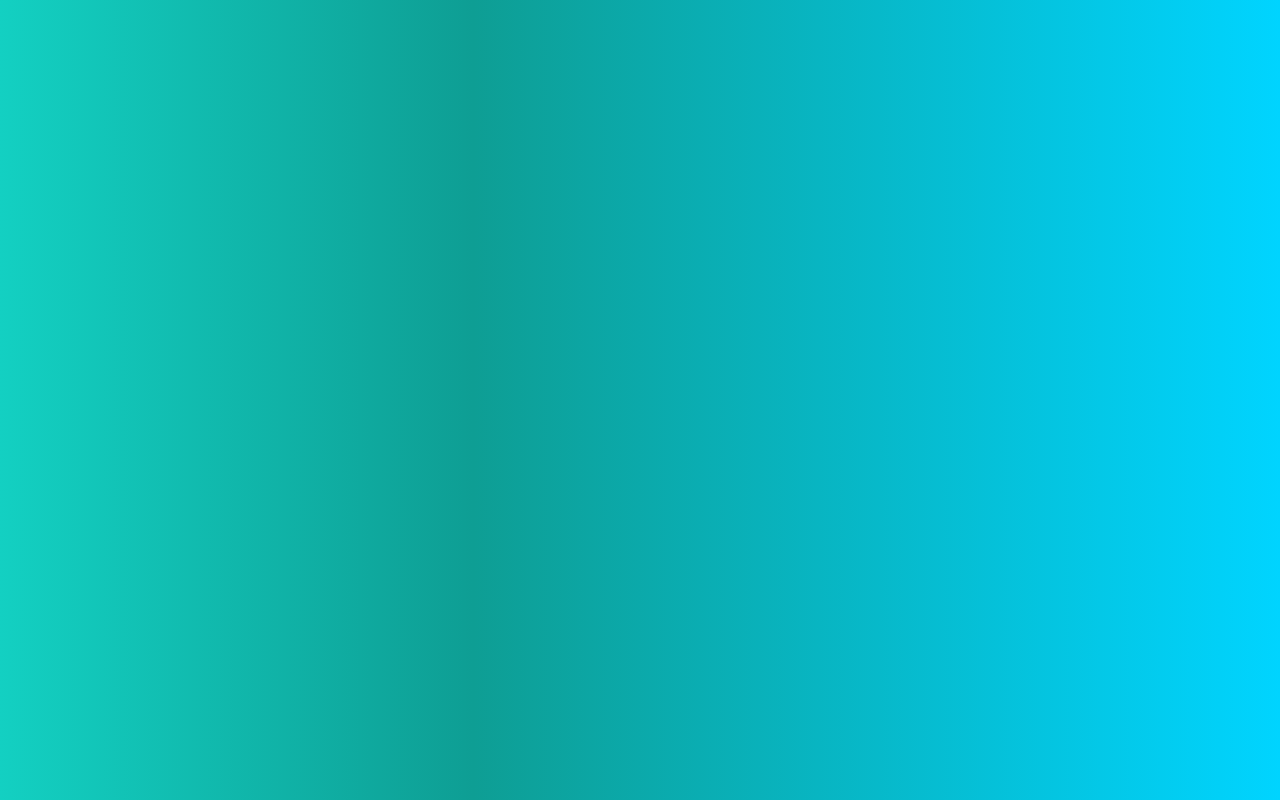
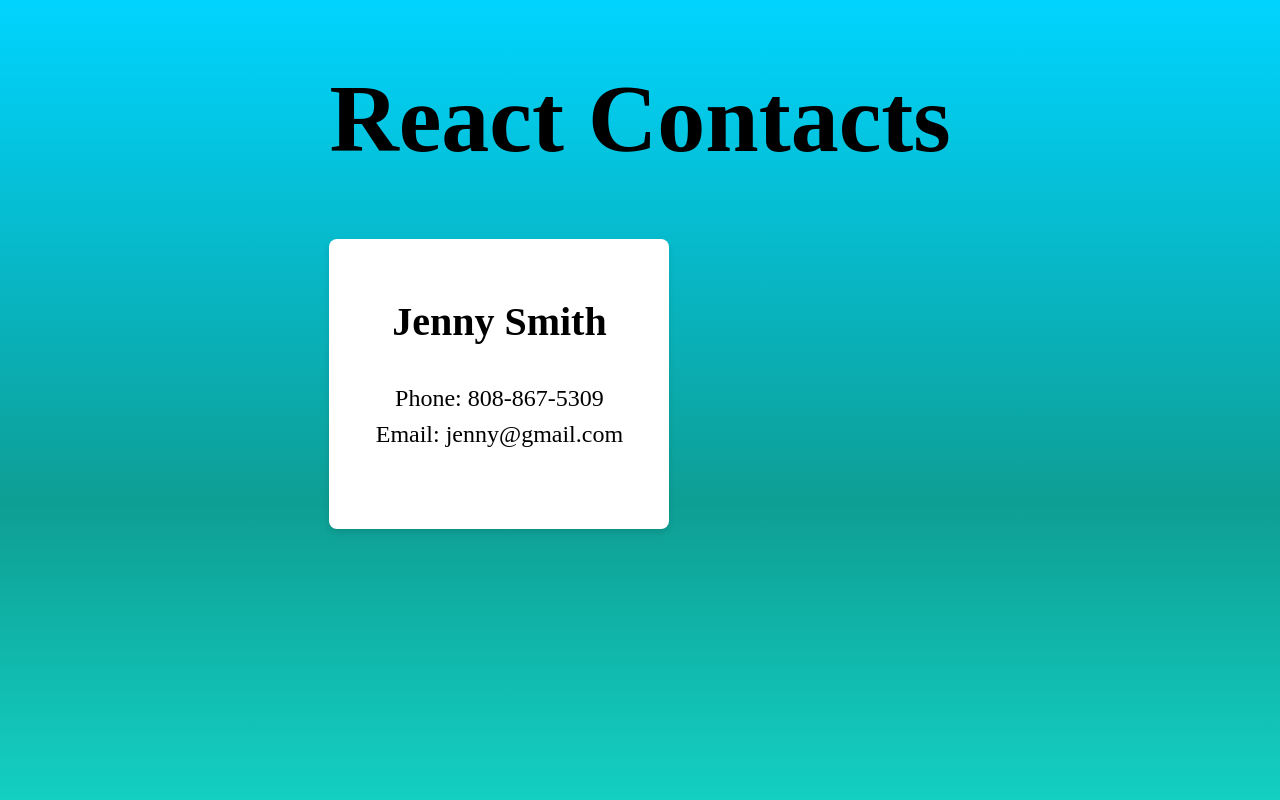
Before and after one commit to coreykauai/react-contacts, a React (Vite) app: page / in a window 1280 px wide. Built offline with nearby package versions, Linux system fonts and the light colour scheme.

Commit message:
setup overall layout and basic styling

```diff
--- a/src/App.css
+++ b/src/App.css
@@ -1,9 +1,9 @@
 body {
-  background: rgb(19, 208, 194);
+  /* background: rgb(19, 208, 194);
   background: linear-gradient(
     90deg,
     rgba(19, 208, 194, 1) 0%,
     rgba(14, 158, 148, 1) 37%,
     rgba(0, 212, 255, 1) 100%
-  );
+  ); */
 }
--- a/src/App.jsx
+++ b/src/App.jsx
@@ -2,7 +2,16 @@ import { useState } from "react";
 import "./App.css";
 
 function App() {
-  return <div className="page"></div>;
+  return (
+    <div className="page">
+      <h1>React Contacts</h1>
+      <div className="contact-card">
+        <h3>Jenny Smith</h3>
+        <p>Phone: 808-867-5309</p>
+        <p>Email: jenny@gmail.com</p>
+      </div>
+    </div>
+  );
 }
 
 export default App;
--- a/src/index.css
+++ b/src/index.css
@@ -1,6 +1,40 @@
 @import "normalize.css";
 
 #root {
+  display: flex;
+  flex-direction: column;
+  align-items: center;
   min-height: 100vh;
   min-width: 100vw;
+  background: rgb(19, 208, 194);
+  background: linear-gradient(
+    0deg,
+    rgba(19, 208, 194, 1) 0%,
+    rgba(14, 158, 148, 1) 37%,
+    rgba(0, 212, 255, 1) 100%
+  );
+  overflow-y: auto;
+  overflow-x: hidden;
 }
+h1 {
+  font-size: 6rem;
+}
+
+h3 {
+  font-size: 2.5rem;
+}
+
+p {
+  font-size: 1.5rem;
+  margin: 8px 0px;
+}
+
+.contact-card {
+  text-align: center;
+  background-color: #ffffff;
+  border-radius: 8px; /* Rounded corners for the card */
+  box-shadow: 0 4px 6px rgba(0, 0, 0, 0.1); /* Shadow effect */
+  padding: 20px;
+  width: 300px;
+  height: 250px;
+}
```
